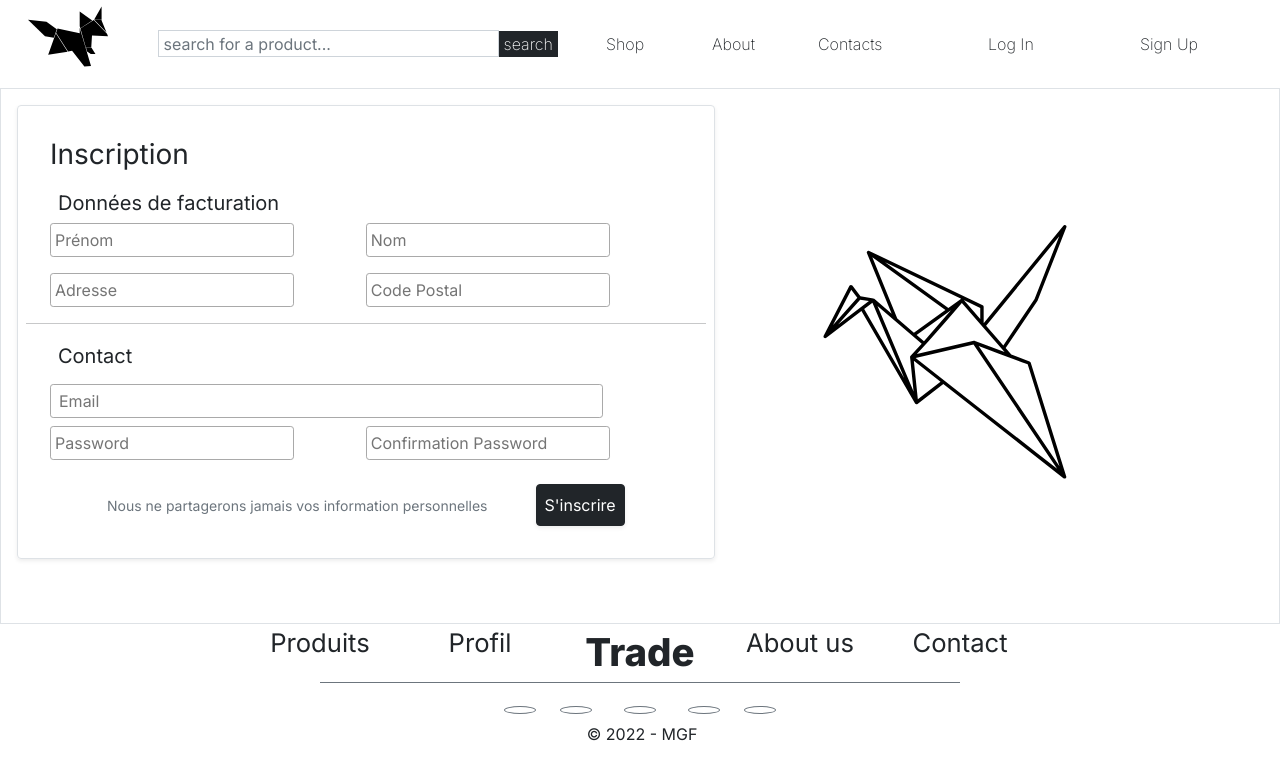
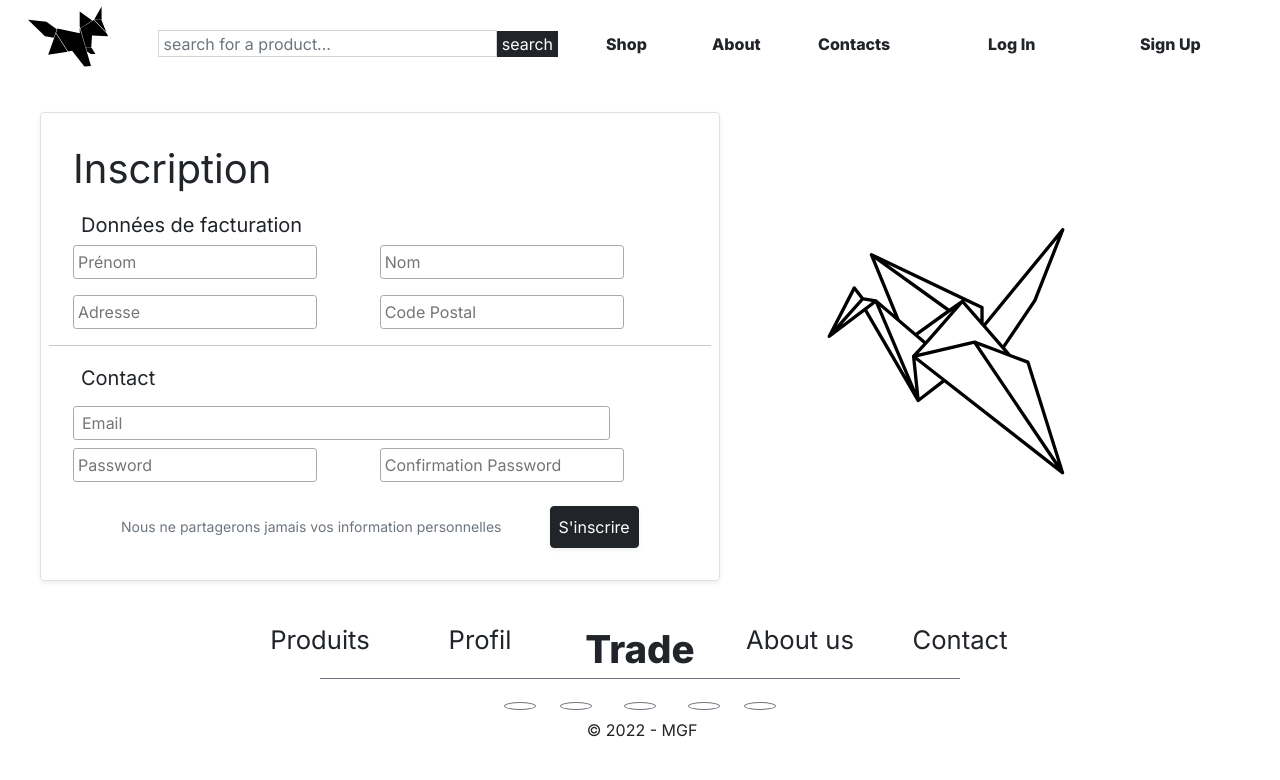
Before and after one commit to mathieu-tatat/boutique, a PHP site: page /inscription.php in a window 1280 px wide. Shown: the top 780 px of the page. Run offline with PHP 8.4, Linux system fonts and the light colour scheme; some libraries are stand-ins or nearby versions.

Commit message:
commit pour backup

```diff
--- a/Controller/user_controller.php
+++ b/Controller/user_controller.php
@@ -53,9 +53,8 @@ if(isset($_POST['submit_subscription'])){
         // instatiate new user
         $user= new User();
         // check existance in Db
-        $test= $user->checkExists($_POST['prenom'],$_POST['email']);
-        $test=intval($test['count']);
-
+        $password=password_hash($_POST['password'], PASSWORD_BCRYPT);
+        $test= $user->checkExists($_POST['email']);
         // if no errors occur so that test equal to zero
         if($test===0){
 
--- a/Elements/css/style.css
+++ b/Elements/css/style.css
@@ -44,12 +44,7 @@ a, a:hover {
 /*     HEADER    */
 /* ------------- */
 
-header a{
-    font-weight:200!important;
-}
-header button{
-    font-weight:200!important;
-}
+
 
 #headerNavbarMobile{
     display:none!important;
--- a/Model/User.php
+++ b/Model/User.php
@@ -17,23 +17,16 @@ Class User extends Db
         return $queryRows;
     }
 
-    public function checkExists($prenom, $email)
+    public function checkExists($email)
     {
-        $sql = " SELECT COUNT(*) as count FROM utilisateurs WHERE prenom=:prenom OR email=:email ";
-        $params = ([':prenom' => $prenom, ':email' => $email]);
+        $sql = " SELECT * FROM utilisateurs WHERE email=:email ;";
+        $params = [':email' => $email];
         $result = $this->selectQuery($sql, $params);
         $result = $result->fetch();
         return $result;
     }
 
-    public function checkExistsForUpdate($email)
-    {
-        $sql = " SELECT COUNT(*) as count FROM utilisateurs WHERE email=:email ";
-        $params = ([':email' => $email]);
-        $result = $this->selectQuery($sql, $params);
-        $result = $result->fetch();
-        return $result;
-    }
+
 
     public function subscribeUser($prenom, $nom, $email, $password, $address, $code_postal, $id_droit)
     {
--- a/header.php
+++ b/header.php
@@ -19,28 +19,28 @@ ob_start();
             </div>
         </form>
     </div><!-- 4 -->
-    <div class="col-sm-1 ms-5"><a href="shop.php" class="alert-link">Shop</a></div>
-    <div class="col-sm-1"><a href="connexion.php" class="alert-link">About</a></div>
-    <div class="col-sm-1"><a href="about.php" class="alert-link">Contacts</a></div>
+    <div class="col-sm-1 ms-5"><a href="shop.php" class="h6"><b>Shop</b></a></div>
+    <div class="col-sm-1"><a href="connexion.php" class="h6"><b>About</b></a></div>
+    <div class="col-sm-1"><a href="about.php" class="h6"><b>Contacts</b></a></div>
     <?php if(isset($_SESSION['connected'])): ?>
         <?php if($_SESSION["droits"] == 1337) : ?>
-            <a href="admin.php" class="alert-link md-2 me-2 text-danger">Admin </a>
+            <a href="admin.php" class="h6 me-2 text-danger"><b>Admin </b></a>
         <?php endif; ?>
     <div class="col-sm-1 ms-4">
-        <div class="col" id="headerHelpLink">
-            <a href="profil.php" class="alert-link">Profil </a>
+        <div class="col">
+            <a href="profil.php" class="h6"><b>Profil </b></a>
         </div>
     </div><!-- 2 -->
         <div class="col-sm-1">
         <form method="POST">
-            <button type="submit" class="btn btn-dark rounded-0 px-1 me-2" name="disconnect">
-                Disconnect
+            <button type="submit" class="h6 btn btn-dark rounded-0 px-1 me-2" name="disconnect">
+                <b>Disconnect</b>
             </button>
         </form>
         </div><!-- 2 -->
     <div class="col-sm-1 ms-3 mt-2">
         <form method="POST">
-            <button type="submit" class="btn rounded-0 px-2 me-5" name="cart">
+            <button type="submit" class="h6 btn rounded-0 px-2 me-5" name="cart">
                 <img src="Elements/icons/cart.svg" >
             </button>
         </form>
--- a/inscription.php
+++ b/inscription.php
@@ -11,9 +11,9 @@
 
 <?php   ob_start();  ?>
 <div class="container-fluid">
-    <div class="d-flex flex-row justify-content-center align-items-center border border-ligth p-3">
-        <form class="p-2 border border-ligth rounded-2 shadow-sm mb-5" action="inscription.php"  method="POST">
-            <div class=" px-4 mt-4 mb-3"><h3>Inscription</h3></div>
+    <div class="d-flex flex-row justify-content-center align-items-center p-4 ms-3">
+        <form class="p-2 border border-ligth rounded-2 shadow-sm mb-3" action="inscription.php"  method="POST">
+            <div class=" px-4 mt-4 mb-3"><h1>Inscription</h1></div>
             <div class="row px-4 mt-2 mb-3">
                 <div class=" px-2 mt-1 mb-2"><h5>Données de facturation</h5></div>
                 <div class="form-group col">
```
Also changed, not shown: Controller/profil_controller.php (+4 -5 lines), profil.php (+38 -39 lines).
